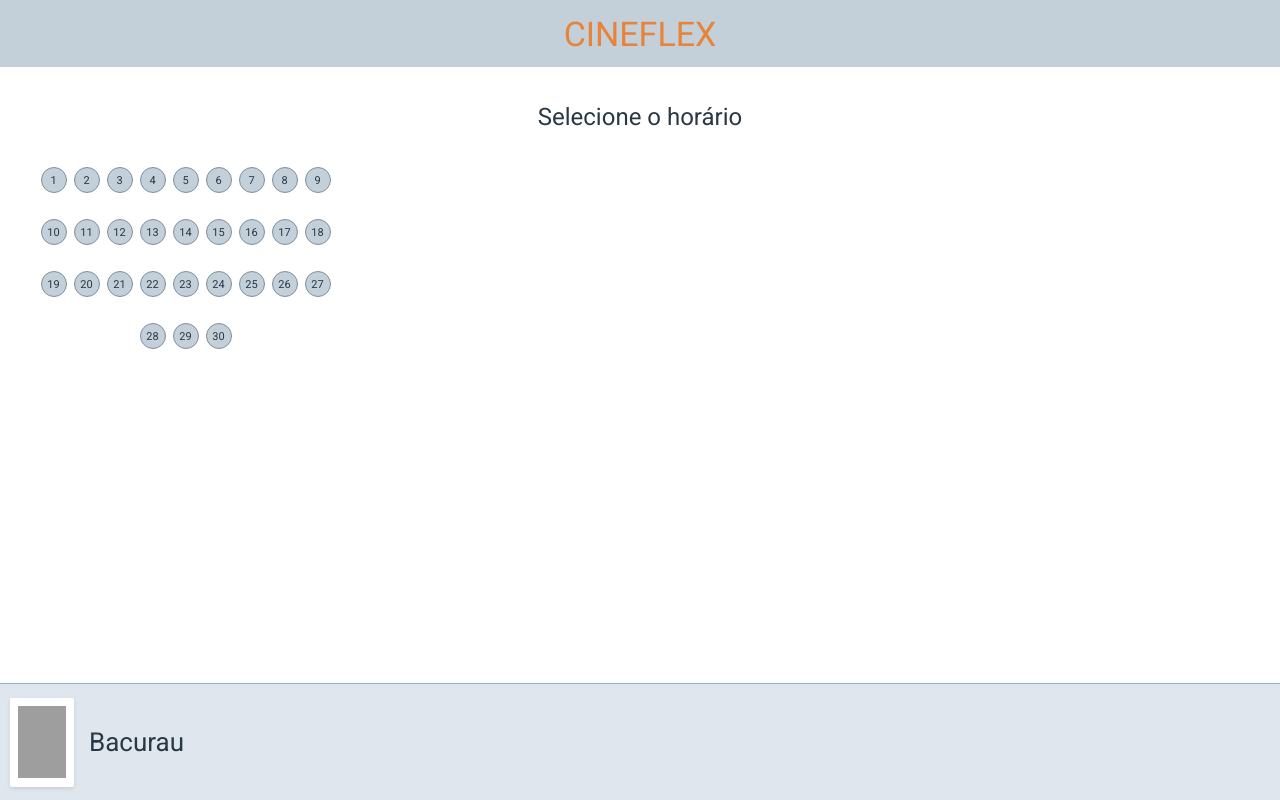
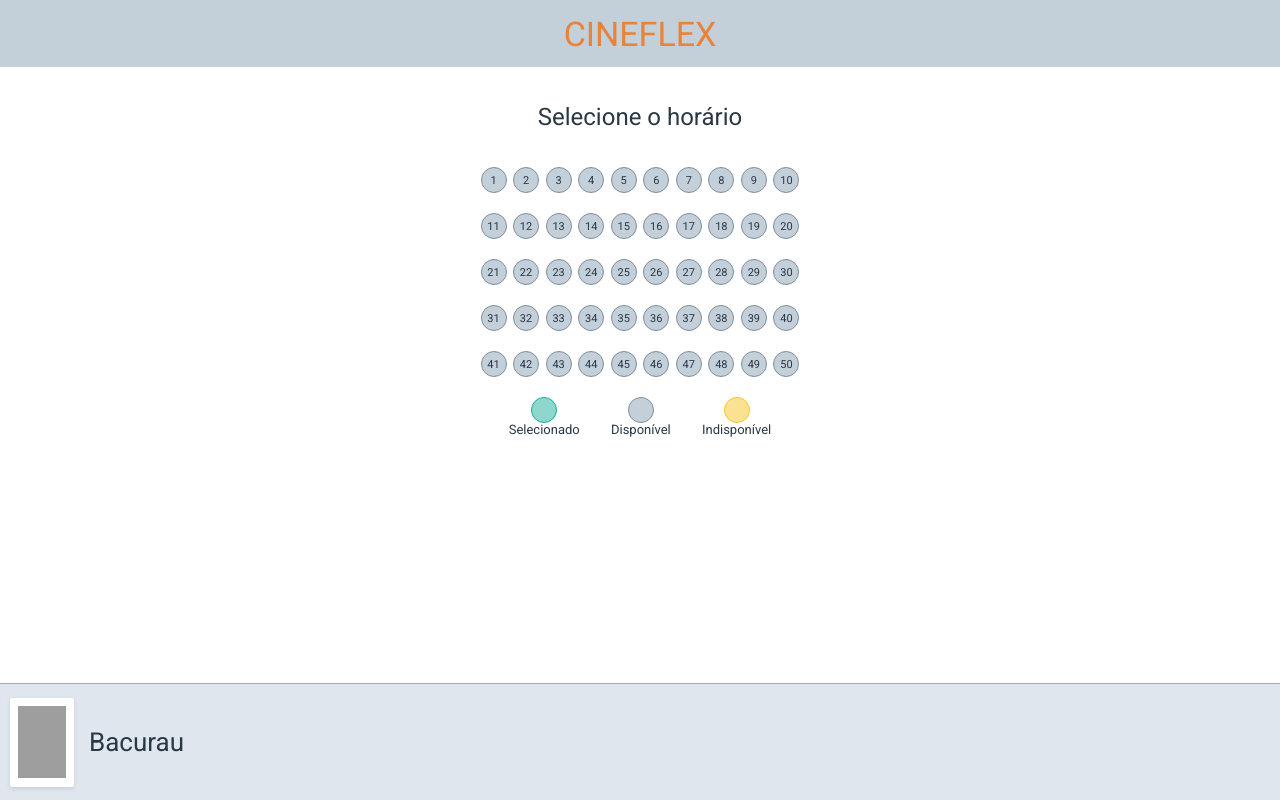
Before and after one commit to FilipeGarroteDev/CineFlex, a React (Create React App) app: page /assentos in a window 1280 px wide. Built offline with nearby package versions, Linux system fonts and the light colour scheme; grey boxes are pictures that could not be loaded.

Commit message:
v5.0 - Add Layout da Página de assentos (SeatsPage)

```diff
--- a/src/Components/SeatsPage/SeatsPage.js
+++ b/src/Components/SeatsPage/SeatsPage.js
@@ -6,7 +6,7 @@ import React from "react"
 
 export default function MovieSessions(){
 
-  let x = [1,2,3,4,5,6,7,8,9,10,11,12,13,14,15,16,17,18,19,20,21,22,23,24,25,26,27,28,29,30]
+  let x = [1,2,3,4,5,6,7,8,9,10,11,12,13,14,15,16,17,18,19,20,21,22,23,24,25,26,27,28,29,30,31,32,33,34,35,36,37,38,39,40,41,42,43,44,45,46,47,48,49,50]
 
 
   return (<>
@@ -21,6 +21,20 @@ export default function MovieSessions(){
           </>)}
       </ul>
 
+      <label className="seatsSubtitle">
+        <div className="option">
+          <div className="seat selected"></div>
+          <span>Selecionado</span>
+        </div>
+        <div className="option">
+          <div className="seat"></div>
+          <span>Disponível</span>
+        </div>
+        <div className="option">
+          <div className="seat unavaiable"></div>
+          <span>Indisponível</span>
+        </div>
+      </label>
     </div>
     <Footer />
   </>)
--- a/src/Components/SeatsPage/style.css
+++ b/src/Components/SeatsPage/style.css
@@ -8,17 +8,19 @@
 }
 
 .seats{
-  width: 325px;
+  width: 100%;
   height: 300px;
   display: flex;
+  align-items: center;
+  flex-direction: column;
 }
 
 .seatMaps{
-  width: 325px;
-  height: 200px;
+  width: 100%;
+  max-width: 325px;
   display: flex;
   flex-wrap: wrap;
-  justify-content: center;
+  justify-content: space-between;
   align-items: center;
 }
 
@@ -32,5 +34,38 @@
   background-color: #C3CFD9;
   border: 1px solid #808F9D;
   font-size: 11px;
-  margin: 0 3.5px 26px 3.5px;
+  margin: 0 3px 20px 3px;
 }
+
+.seatsSubtitle{
+  width: 100%;
+  max-width: 325px;
+  height: 100px;
+  display: flex;
+  justify-content: space-evenly;
+}
+
+.option{
+  display: flex;
+  justify-content: flex-start;
+  align-items: center;
+  flex-direction: column;
+}
+
+.option > .seat{
+  margin: 0
+}
+
+.option > span{
+  font-size: 13px;
+}
+
+.selected{
+  background-color: #8dd7cf;
+  border: 1px solid #1aae9e;
+}
+
+.unavaiable{
+  background-color: #FBE192;
+  border: 1px solid #F7C52B;
+}
```
